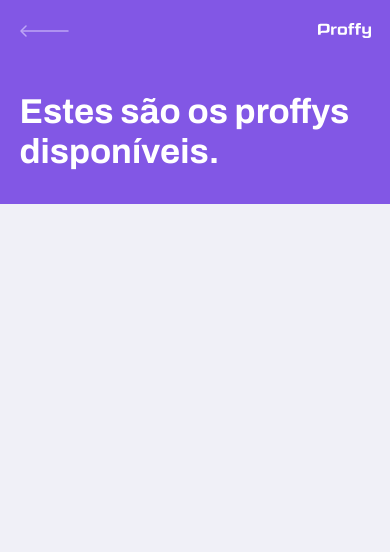
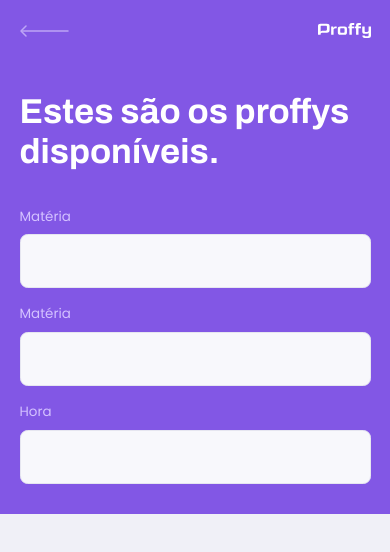
Before and after one commit to LucasCarrias/Proffy-Web, a React (Create React App) app: page /study in a window 390 px wide. Shown: the top 552 px of the page. Built offline with nearby package versions, Linux system fonts and the light colour scheme.

Commit message:
Criar e estilizar formulários no Teacher List 'mobile first'

```diff
--- a/src/components/PageHeader/index.tsx
+++ b/src/components/PageHeader/index.tsx
@@ -20,9 +20,10 @@
 
                 <div className="header-content">
                     <strong>{props.title}</strong>
+                    {props.children}
                 </div>
 
-                {props.children}
+
         </header>
     );
 }
--- a/src/pages/TeacherForm/index.tsx
+++ b/src/pages/TeacherForm/index.tsx
@@ -4,7 +4,8 @@
 function TeacherForm(){
     return(
         <div id="page-teacher-form" className="container">
-            <PageHeader title="Que incrível que você quer dar aulas."/>
+            <PageHeader title="Que incrível que você quer dar aulas.">
+            </PageHeader>
         </div>
     )
 }
--- a/src/pages/TeacherList/index.tsx
+++ b/src/pages/TeacherList/index.tsx
@@ -10,6 +10,22 @@
     return(
         <div id="page-teacher-list" className="container">
             <PageHeader title="Estes são os proffys disponíveis.">
+                <form id="search-teachers">
+                    <div className="input-block">
+                        <label htmlFor="subject">Matéria</label>
+                        <input type="text" id="subject"/>
+                    </div>
+
+                    <div className="input-block">
+                        <label htmlFor="week_day">Matéria</label>
+                        <input type="text" id="week_day"/>
+                    </div>
+
+                    <div className="input-block">
+                        <label htmlFor="time">Hora</label>
+                        <input type="text" id="time"/>
+                    </div>
+                </form>
             </PageHeader>
         </div>
     )
--- a/src/pages/TeacherList/styles.css
+++ b/src/pages/TeacherList/styles.css
@@ -44,3 +44,46 @@
     line-height: 4.2rem;
     color: var(--color-title-in-primary);
 }
+
+#search-teachers {
+    margin-top: 3.2rem;
+}
+
+#search-teachers label {
+    color: var(--color-text-in-primary);
+}
+
+#search-teachers .input-block {
+    position: relative;
+}
+
+#search-teachers .input-block + .input-block {
+    margin-top: 1.4rem;
+}
+
+#search-teachers .input-block label{
+    font-size: 1.4rem;
+}
+
+#search-teachers .input-block input{
+    width: 100%;
+    height: 5.6rem;
+    margin-top: 0.8rem;
+    border-radius: 0.8rem;
+    background: var(--color-input-background);
+    border: 1px solid var(--color-line-in-white);
+    outline: 0;
+    padding: 0 1.6rem;
+    font: 1.6rem Archivo;
+}
+
+#search-teachers .input-block:focus-within::after {
+    width: calc(100% - 3.2rem);
+    height: 2px;
+    content: '';
+    background: var(--color-primary-light);
+    position: absolute;
+    left: 1.6rem;
+    right: 1.6rem;
+    bottom: 0;
+}
```
